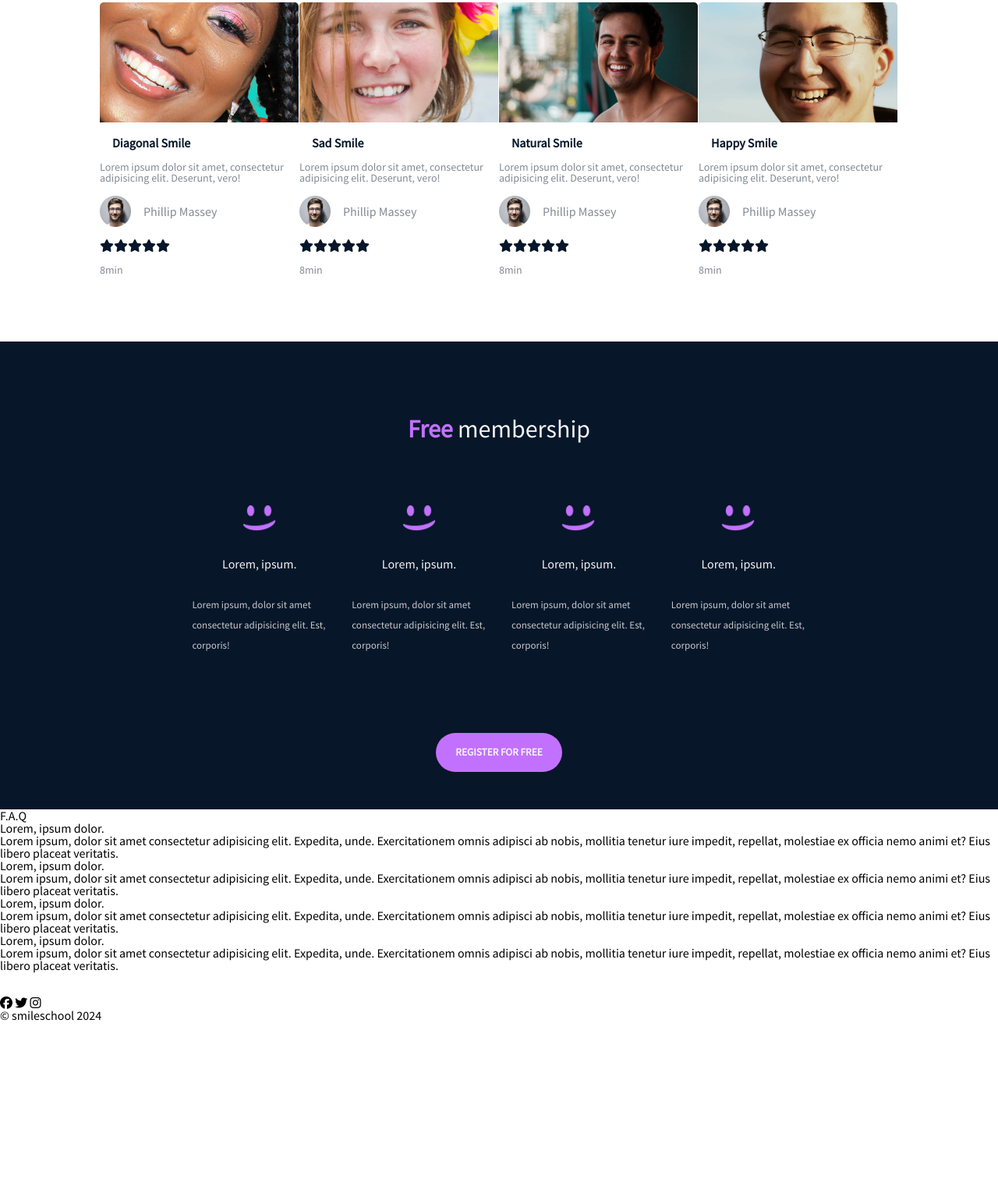
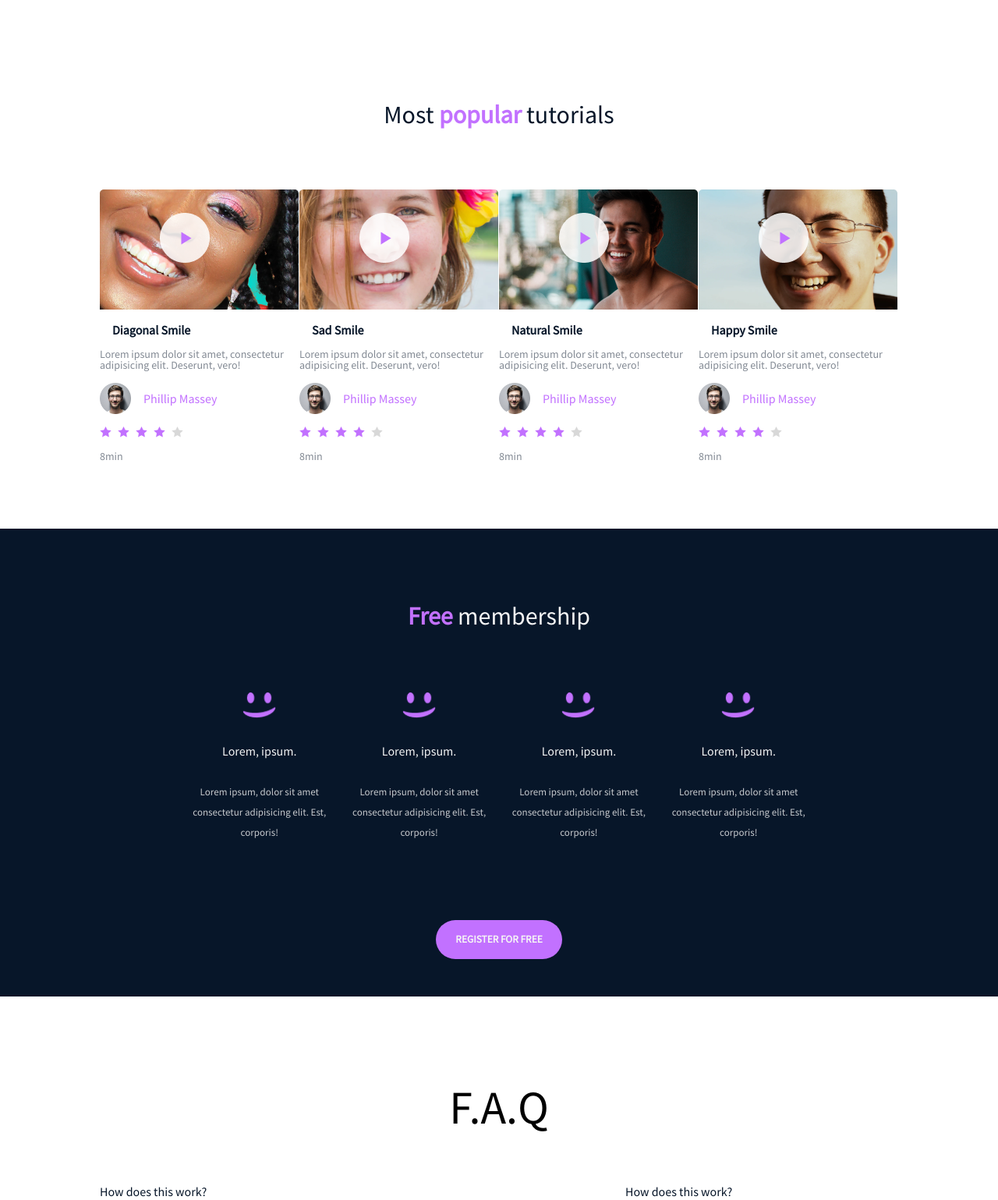
Before and after one commit to said-ops/alx_html_css, a plain HTML site: page css_advanced/index.html in a window 1280 px wide. Shown: the part 1814-3353 px from the top of the page at 78% size. Before the commit the page ends 3126 px from the top, so only its background shows below. Drawn offline with Linux system fonts and the light colour scheme.

Commit message:
this is final changes CSS Advanced Project

```diff
--- a/css_advanced/index.html
+++ b/css_advanced/index.html
@@ -86,7 +86,10 @@
                 <h2>Most <span>popular</span> tutorials</h2>
                 <div class="videos-container">
                     <div class="video-block">
-                        <img src="./images/9.png" alt="">
+
+                        <img class="image1" src="./images/9.png" alt="">
+                        <img class="image2" src="./images/play.png" alt="">
+
                         <h3>Diagonal Smile</h3>
                         <p>Lorem ipsum dolor sit amet, consectetur adipisicing elit. Deserunt, vero!</p>
                         <div class="author">
@@ -94,16 +97,13 @@
                             <h4>Phillip Massey</h4>
                         </div>
                         <div class="stars">
-                            <div><i class="fa-solid fa-star"></i></div>
-                            <div><i class="fa-solid fa-star"></i></div>
-                            <div><i class="fa-solid fa-star"></i></div>
-                            <div><i class="fa-solid fa-star"></i></div>
-                            <div><i class="fa-solid fa-star"></i></div>
+                            <img src="./images/rating.png" alt="">
                         </div>
                         <p>8min</p>
                     </div>
                     <div class="video-block">
                         <img src="./images/7.png" alt="">
+                        <img class="image2" src="./images/play.png" alt="">
                         <h3>Sad Smile</h3>
                         <p>Lorem ipsum dolor sit amet, consectetur adipisicing elit. Deserunt, vero!</p>
                         <div class="author">
@@ -111,16 +111,13 @@
                             <h4>Phillip Massey</h4>
                         </div>
                         <div class="stars">
-                            <div><i class="fa-solid fa-star"></i></div>
-                            <div><i class="fa-solid fa-star"></i></div>
-                            <div><i class="fa-solid fa-star"></i></div>
-                            <div><i class="fa-solid fa-star"></i></div>
-                            <div><i class="fa-solid fa-star"></i></div>
+                            <img src="./images/rating.png" alt="">
                         </div>
                         <p>8min</p>
                     </div>
                     <div class="video-block">
                         <img src="./images/8.png" alt="">
+                        <img class="image2" src="./images/play.png" alt="">
                         <h3>Natural Smile</h3>
                         <p>Lorem ipsum dolor sit amet, consectetur adipisicing elit. Deserunt, vero!</p>
                         <div class="author">
@@ -128,16 +125,13 @@
                             <h4>Phillip Massey</h4>
                         </div>
                         <div class="stars">
-                            <div><i class="fa-solid fa-star"></i></div>
-                            <div><i class="fa-solid fa-star"></i></div>
-                            <div><i class="fa-solid fa-star"></i></div>
-                            <div><i class="fa-solid fa-star"></i></div>
-                            <div><i class="fa-solid fa-star"></i></div>
+                            <img src="./images/rating.png" alt="">
                         </div>
                         <p>8min</p>
                     </div>
                     <div class="video-block">
                         <img src="./images/6.png" alt="">
+                        <img class="image2" src="./images/play.png" alt="">
                         <h3>Happy Smile</h3>
                         <p>Lorem ipsum dolor sit amet, consectetur adipisicing elit. Deserunt, vero!</p>
                         <div class="author">
@@ -146,16 +140,12 @@
                         </div>
                         <div class="stars">
 
-                            <div><i class="fa-solid fa-star"></i></div>
-                            <div><i class="fa-solid fa-star"></i></div>
-                            <div><i class="fa-solid fa-star"></i></div>
-                            <div><i class="fa-solid fa-star"></i></div>
-                            <div><i class="fa-solid fa-star"></i></div>
+                            <img src="./images/rating.png" alt="">
 
 
                         </div>
+                            <p>8min</p>
 
-                        <p>8min</p>
                     </div>
                 </div>
             </section>
@@ -196,22 +186,22 @@
                 <div class="faq-bloc">
                     <div class="row-bloc">
                         <div class="row-item">
-                            <h3>Lorem, ipsum dolor.</h3>
-                            <p>Lorem ipsum, dolor sit amet consectetur adipisicing elit. Expedita, unde. Exercitationem omnis adipisci ab nobis, mollitia tenetur iure impedit, repellat, molestiae ex officia nemo animi et? Eius libero placeat veritatis.</p>
+                            <h3>How does this work?</h3>
+                            <p>Lorem Lorem ipsum dolor sit amet consectetur, adipisicing elit. Aut neque nihil nisi eos accusantium maxime suscipit quas harum iure nam! ipsum, dolor sit amet consectetur adipisicing elit. Expedita, unde. Exercitationem omnis adipisci ab nobis, mollitia tenetur iure impedit, repellat, molestiae ex officia nemo animi et? Eius libero placeat veritatis.</p>
                         </div>
                         <div class="row-item">
-                            <h3>Lorem, ipsum dolor.</h3>
-                            <p>Lorem ipsum, dolor sit amet consectetur adipisicing elit. Expedita, unde. Exercitationem omnis adipisci ab nobis, mollitia tenetur iure impedit, repellat, molestiae ex officia nemo animi et? Eius libero placeat veritatis.</p>
+                            <h3>How does this work?</h3>
+                            <p>Lorem Lorem ipsum dolor sit amet consectetur adipisicing elit. Beatae soluta non dolores illum fugiat blanditiis, amet cumque. Impedit, voluptatem iusto.  ipsum, dolor sit amet consectetur adipisicing elit. Expedita, unde. Exercitationem omnis adipisci ab nobis, mollitia tenetur iure impedit, repellat, molestiae ex officia nemo animi et? Eius libero placeat veritatis.</p>
                         </div>
                     </div>
                     <div class="row-bloc">
                         <div class="row-item">
-                            <h3>Lorem, ipsum dolor.</h3>
-                            <p>Lorem ipsum, dolor sit amet consectetur adipisicing elit. Expedita, unde. Exercitationem omnis adipisci ab nobis, mollitia tenetur iure impedit, repellat, molestiae ex officia nemo animi et? Eius libero placeat veritatis.</p>
+                            <h3>How does this work?</h3>
+                            <p>Lorem Lorem ipsum dolor sit amet consectetur adipisicing elit. Ullam doloremque ad necessitatibus soluta minus animi dignissimos corrupti veniam? Tempora, veniam. ipsum, dolor sit amet consectetur adipisicing elit. Expedita, unde. Exercitationem omnis adipisci ab nobis, mollitia tenetur iure impedit, repellat, molestiae ex officia nemo animi et? Eius libero placeat veritatis.</p>
                         </div>
                         <div class="row-item">
-                            <h3>Lorem, ipsum dolor.</h3>
-                            <p>Lorem ipsum, dolor sit amet consectetur adipisicing elit. Expedita, unde. Exercitationem omnis adipisci ab nobis, mollitia tenetur iure impedit, repellat, molestiae ex officia nemo animi et? Eius libero placeat veritatis.</p>
+                            <h3>How does this work?</h3>
+                            <p>Lorem Lorem ipsum dolor sit, amet consectetur adipisicing elit. Laudantium non eligendi quae natus excepturi. Repudiandae corrupti fugiat voluptates reprehenderit necessitatibus! ipsum, dolor sit amet consectetur adipisicing elit. Expedita, unde. Exercitationem omnis adipisci ab nobis, mollitia tenetur iure impedit, repellat, molestiae ex officia nemo animi et? Eius libero placeat veritatis.</p>
                         </div>
                     </div>
                 </div>
@@ -229,7 +219,8 @@
                 <i class="fa-brands fa-instagram"></i>
                </div>
             </div>
-            <p>&copy; smileschool 2024</p>
+            <p>&copy; <span>EL IDRISSI SAID</span>  smileschool 2024</p>
         </footer>
+        <!--end footer-->
     </body>
 </html>
--- a/css_advanced/styles.css
+++ b/css_advanced/styles.css
@@ -164,6 +164,7 @@ nav ul li a{
      text-align: center;
      margin-top: 0.5rem;
      opacity: 0.5;
+     text-align: center;
  }
 
  .pro{
@@ -187,7 +188,7 @@ h1{
 
 .quote{
     width: 100vw;
-    height: 70vh;
+    height: 100vh;
     display: flex;
     background-color: #C271FF;
     align-items: center;
@@ -276,6 +277,7 @@ h1{
     color:  #07162980;
     margin-top: 1rem;
 }
+
 .author{
     display: flex;
     align-items: center;
@@ -286,6 +288,7 @@ h1{
 }
 .author h4{
     margin-left: 1rem;
+    color: #C271FF;
 }
 .author img{
     width: 40px;
@@ -296,6 +299,7 @@ h1{
     display: flex;
     width: 100%;
     margin-top: 1rem;
+
 }
 
 /*end video section styling*/
@@ -356,7 +360,103 @@ h1{
     font-weight: 200;
     line-height: 26px;
     opacity: 0.8;
+    text-align: center;
 
 }
 /*end membership section styling*/
 /*start F.A.Q sectin styling*/
+.faq{
+    display: flex;
+    flex-direction: column;
+    justify-content: center;
+    align-items: center;
+    padding: 10vh 10vw;
+    font-family: mainFont;
+    width: 100vw;
+    height: 100vh;
+}
+.faq h2{
+    flex: 1;
+    font-size: 60px;
+    font-weight: 300;
+    margin-top: 2rem;
+}
+.faq-bloc{
+    display: flex;
+    flex-direction: column;
+    flex: 1;
+    width: 80vw;
+
+}
+.row-bloc{
+    display: flex;
+    justify-content: space-between;
+}
+.row-item{
+    width: 350px;
+    height: 250px;
+    display: flex;
+    flex-direction: column;
+    justify-content: space-evenly;
+}
+.row-item h3{
+    color: #071629;
+}
+.row-item p{
+    font-family: Source Sans Pro;
+font-size: 14px;
+font-weight: 400;
+line-height: 24px;
+text-align: left;
+color: #07162980;
+}
+/*end F.A.Q section styling*/
+/*start footer styling*/
+footer{
+    width: 100vw;
+    height: 25vh;
+    background-color: #071629;
+    display: flex;
+    flex-direction: column;
+    padding: 0 10vw;
+    align-items: center;
+    justify-content: center;
+    border-radius: 1%;
+    font-family: mainFont;
+}
+.footer-block{
+    display: flex;
+    width: 100%;
+    justify-content: space-between;
+    padding: 5vh 10vw;
+}
+footer p span{
+    color: #C271FF;
+}
+.social-media{
+    width: 10vw;
+    display: flex;
+    justify-content: space-between;
+}
+i{
+    width:2vw;
+    height: 2vh;
+}
+
+.video-block {
+    position: relative;
+    top: 0;
+    left: 0;
+  }
+  .image1 {
+    position: relative;
+    top: 0;
+    left: 0;
+
+  }
+  .image2 {
+    position: absolute;
+    top: 30px;
+    left: 30%;
+
+  }
```
Also changed, not shown: 1 other file.
